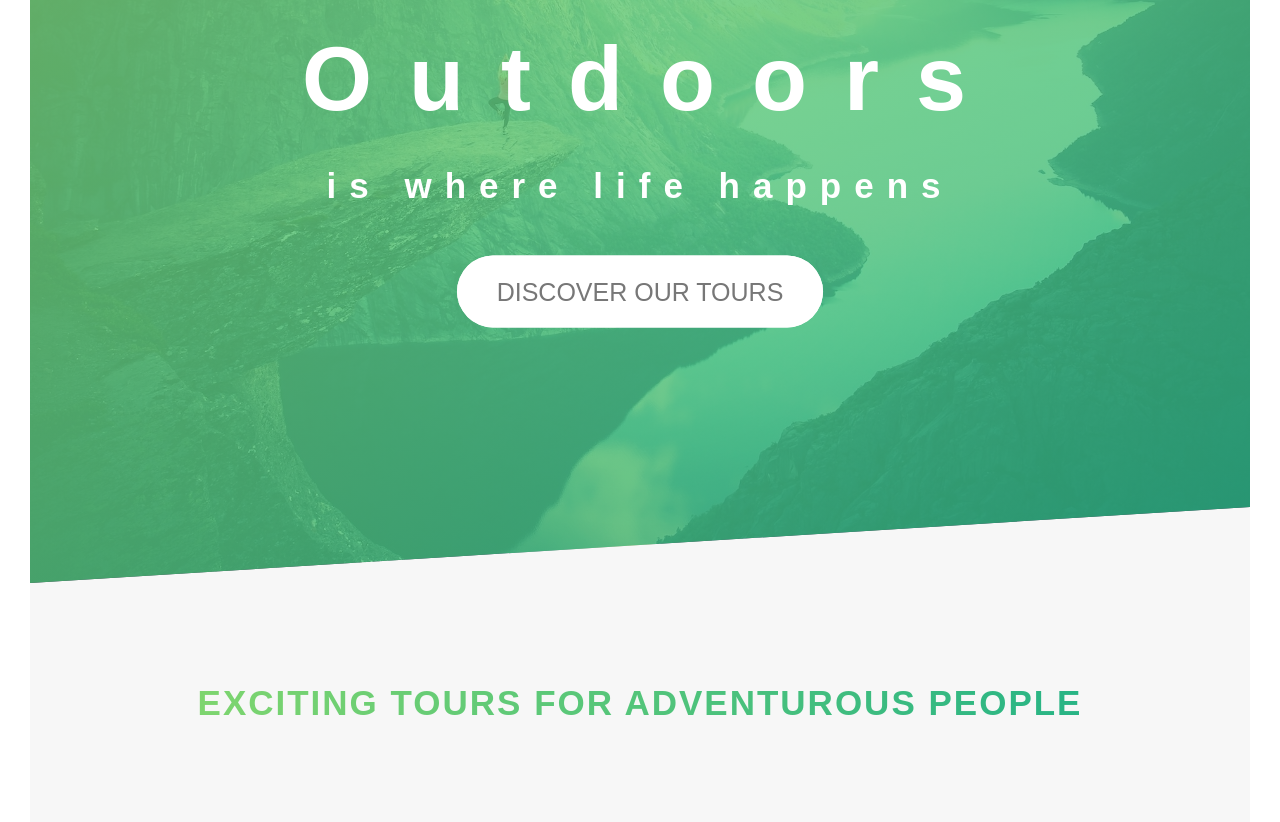
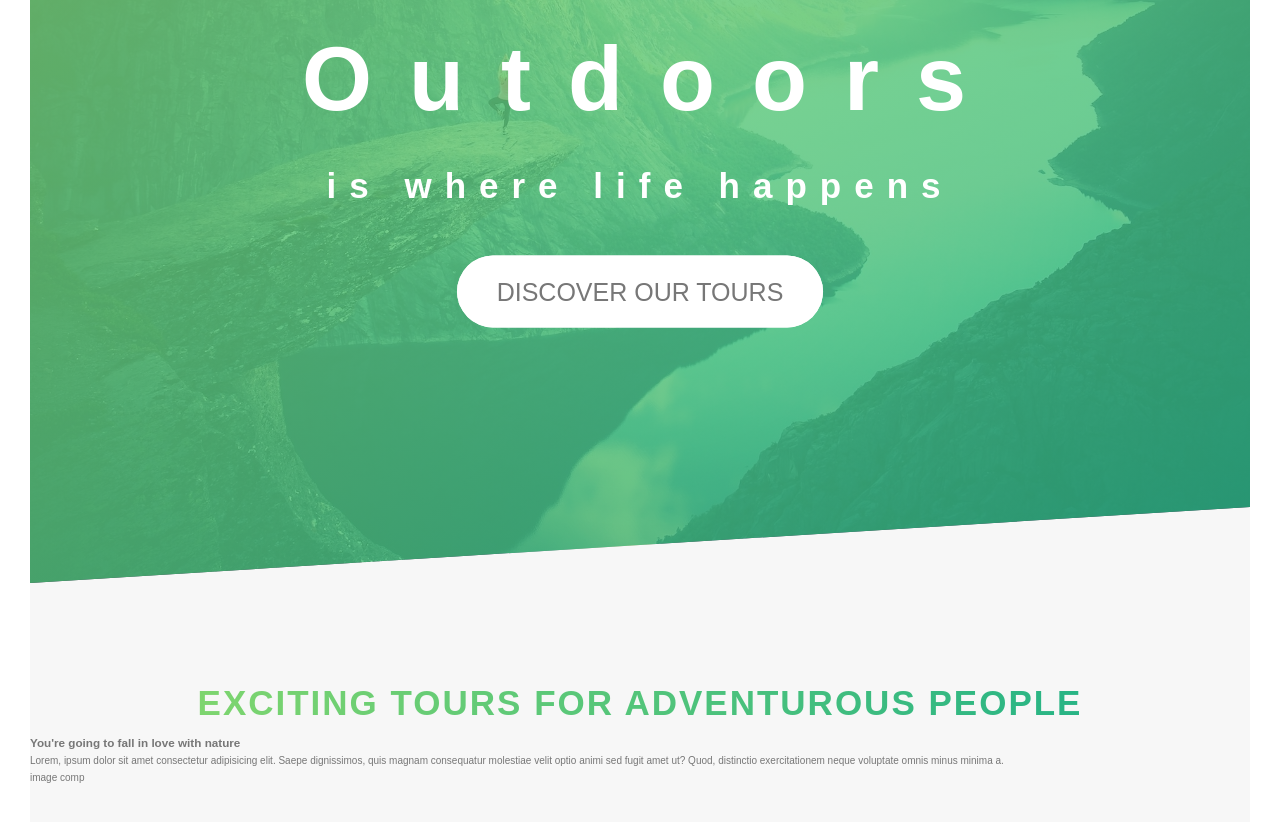
Before and after one commit to tbecks513/Natours, a website: page index.html in a window 1280 px wide. Shown: the part 207-1029 px from the top of the page. Drawn offline with Linux system fonts and the light colour scheme; a web font is replaced by a local one.

Commit message:
added heading-tertiary and nested p

```diff
--- a/index.html
+++ b/index.html
@@ -29,16 +29,23 @@
 
     <main>
         <section class="section-about">
-            <div class="u-center-text"><!--re-useable in utility-->
+            <div class="u-center-text u-margin-bottom-8">
                 <h2 class="heading-secondary">
                     Exciting tours for adventurous people
                 </h2>
             </div>
 
-
-
-
-
+            <div class="row">
+                <div class="col-1-of-2">
+                    <h3 class="heading-tertiary">You're going to fall in love with nature</h3>
+                    <p class="paragraph">
+                        Lorem, ipsum dolor sit amet consectetur adipisicing elit. Saepe dignissimos, quis magnam consequatur molestiae velit optio animi sed fugit amet ut? Quod, distinctio exercitationem neque voluptate omnis minus minima a.
+                    </p>
+                </div>
+                <div class="col-2-of-2">
+                    image comp
+                </div>
+            </div>
 
         </section>
 
--- a/sass/base/_utilities.scss
+++ b/sass/base/_utilities.scss
@@ -2,3 +2,7 @@
 .u-center-text {
   text-align: center;
 }
+
+.u-margin-bottom-8 {
+  margin-bottom: 8rem;
+}
```
